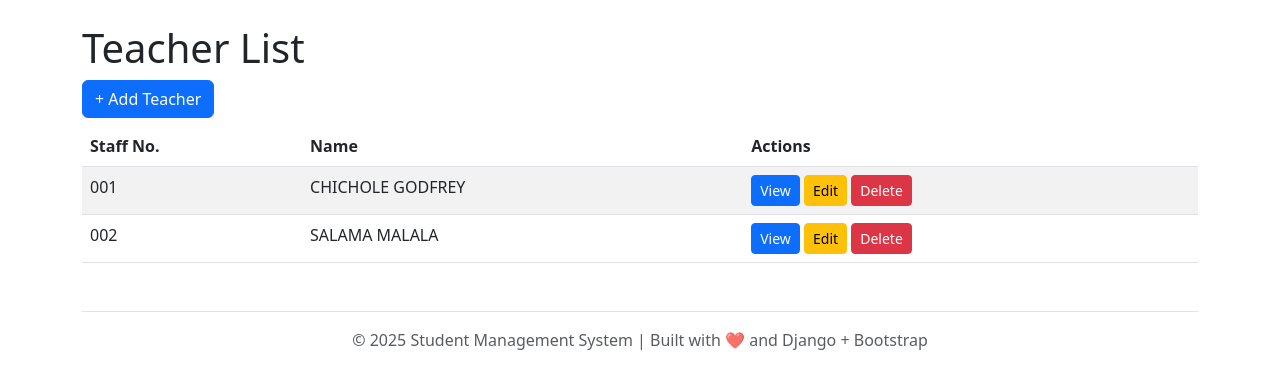
After one commit to ivyadisa/capstone, a Django app: page /student/teachers/ in a window 1280 px wide. The commit adds this page. Shown: the top 389 px of the page. Run offline with Django 5.2, Linux system fonts and the light colour scheme; data comes from the database, SQL or seed files in the repository; both versions use the stored data as it was after the commit.

Commit message:
Add Teachers list, create update delete

```diff
--- a/studentms/student/models.py
+++ b/studentms/student/models.py
@@ -16,3 +16,20 @@ class Student(models.Model):
 
     def __str__(self):
         return f"{self.first_name} {self.last_name} ({self.admission_number})"
+
+
+class Teacher(models.Model):
+    GENDER_CHOICES = [
+        ('M', 'Male'),
+        ('F', 'Female'),
+    ]
+    staff_number = models.CharField(max_length=20, unique=True)
+    first_name = models.CharField(max_length=100)
+    last_name = models.CharField(max_length=100)
+    dob = models.DateField()
+    gender = models.CharField(max_length=1, choices=GENDER_CHOICES)
+    address = models.TextField(blank=True, null=True)
+    created_at = models.DateTimeField(auto_now_add=True)
+
+    def __str__(self):
+        return f"{self.first_name} {self.last_name} ({self.staff_number})"
--- a/studentms/student/templates/dashboard.html
+++ b/studentms/student/templates/dashboard.html
@@ -51,7 +51,7 @@
         <h4 class="text-center mb-4">Dashboard</h4>
         <a href="#">🏠 Home</a>
         <a href="{% url 'student_list' %}">🎓 Students</a>
-        <a href="#">👩‍🏫 Teachers</a>
+        <a href="{% url 'teacher_list' %}">👩‍🏫 Teachers</a>
         <a href="#">📚 Classes</a>
         <a href="#">💰 Fees</a>
         <a href="{% url 'logout' %}">🚪 Logout</a>
--- /dev/null
+++ b/studentms/student/templates/student/teacher_list.html
@@ -0,0 +1,33 @@
+{% extends "base.html" %}
+{% block title %}Teacher List{% endblock %}
+
+{% block content %}
+  <h1>Teacher List</h1>
+  <a href="{% url 'teacher_create' %}" class="btn btn-primary mb-2">+ Add Teacher</a>
+  <table class="table table-striped">
+    <thead>
+      <tr>
+        <th>Staff No.</th>
+        <th>Name</th>
+        <th>Actions</th>
+      </tr>
+    </thead>
+    <tbody>
+      {% for teacher in teachers %}
+      <tr>
+        <td>{{ teacher.staff_number }}</td>
+        <td>{{ teacher.first_name }} {{ teacher.last_name }}</td>
+        <td>
+          <a href="{% url 'teacher_detail' teacher.pk %}" class="btn btn-sm btn-primary">View</a>
+          <a href="{% url 'teacher_update' teacher.pk %}" class="btn btn-sm btn-warning">Edit</a>
+          <a href="{% url 'teacher_delete' teacher.pk %}" class="btn btn-sm btn-danger">Delete</a>
+        </td>
+      </tr>
+      {% empty %}
+      <tr>
+        <td colspan="3">No teachers found.</td>
+      </tr>
+      {% endfor %}
+    </tbody>
+  </table>
+{% endblock %}
--- a/studentms/student/urls.py
+++ b/studentms/student/urls.py
@@ -16,5 +16,12 @@ urlpatterns = [
     path('students/<int:pk>/edit/', views.student_update, name='student_update'),
     path('students/<int:pk>/delete/', views.student_delete, name='student_delete'),
 
+    # Teachers url
+    path('teachers/', views.teacher_list, name='teacher_list'),
+    path('teachers/<int:pk>/', views.teacher_detail, name='teacher_detail'),
+    path('teachers/create/', views.teacher_create, name='teacher_create'),
+    path('teachers/<int:pk>/edit/', views.teacher_update, name='teacher_update'),
+    path('teachers/<int:pk>/delete/', views.teacher_delete, name='teacher_delete'),
+
 
 ]
--- a/studentms/student/views.py
+++ b/studentms/student/views.py
@@ -1,5 +1,5 @@
 from django.shortcuts import render, redirect
-from .models import Student
+from .models import Student, Teacher
 from django.contrib.auth import authenticate, login, logout
 from django.contrib.auth.models import User
 from django.contrib import messages
@@ -7,7 +7,7 @@ from django.contrib.auth.forms import UserCreationForm
 from django.contrib.auth import login
 from django.contrib.auth.decorators import login_required
 from django.contrib.auth.forms import AuthenticationForm
-from .forms import StudentForm
+from .forms import StudentForm, TeacherForm
 from django.shortcuts import get_object_or_404
 
 
@@ -96,3 +96,40 @@ def student_delete(request, pk):
         messages.success(request, "Student deleted successfully.")
         return redirect('student_list')
     return render(request, 'student/student_confirm_delete.html', {'student': student})
+
+# Teachers Views
+def teacher_list(request):
+    teachers = Teacher.objects.all()
+    return render(request, 'student/teacher_list.html', {'teachers': teachers})
+
+def teacher_detail(request, pk):
+    teacher = get_object_or_404(Teacher, pk=pk)
+    return render(request, 'student/teacher_detail.html', {'teacher': teacher})
+
+def teacher_create(request):
+    if request.method == "POST":
+        form = TeacherForm(request.POST)
+        if form.is_valid():
+            form.save()
+            return redirect('teacher_list')
+    else:
+        form = TeacherForm()
+    return render(request, 'student/teacher_form.html', {'form': form})
+
+def teacher_update(request, pk):
+    teacher = get_object_or_404(Teacher, pk=pk)
+    if request.method == "POST":
+        form = TeacherForm(request.POST, instance=teacher)
+        if form.is_valid():
+            form.save()
+            return redirect('teacher_detail', pk=teacher.pk)
+    else:
+        form = TeacherForm(instance=teacher)
+    return render(request, 'student/teacher_form.html', {'form': form})
+
+def teacher_delete(request, pk):
+    teacher = get_object_or_404(Teacher, pk=pk)
+    if request.method == "POST":
+        teacher.delete()
+        return redirect('teacher_list')
+    return render(request, 'student/teacher_confirm_delete.html', {'teacher': teacher})
```
Also changed, not shown: studentms/student/admin.py (+6 -1 lines), studentms/student/forms.py (+14 -2 lines), studentms/student/serializers.py (added, +12 -0 lines), studentms/student/templates/student/teacher_confirm_delete.html (added, +12 -0 lines), studentms/student/templates/student/teacher_detail.html (added, +13 -0 lines), studentms/student/templates/student/teacher_form.html (added, +12 -0 lines), studentms/db.sqlite3, studentms/student/migrations/0002_teacher.py (added).
